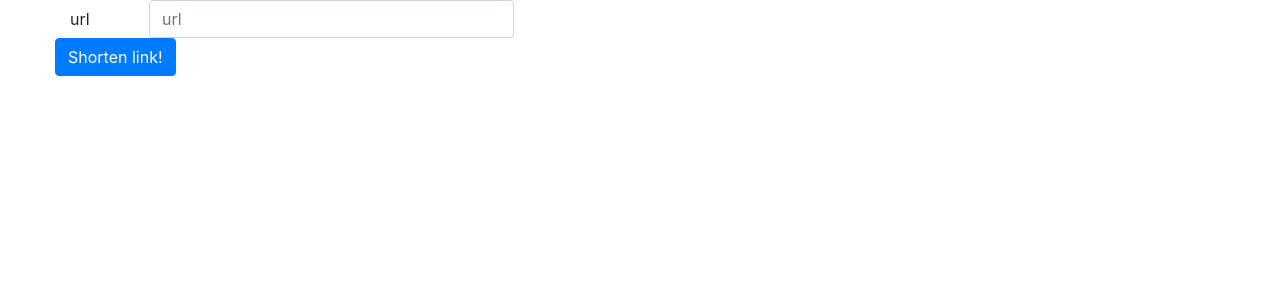
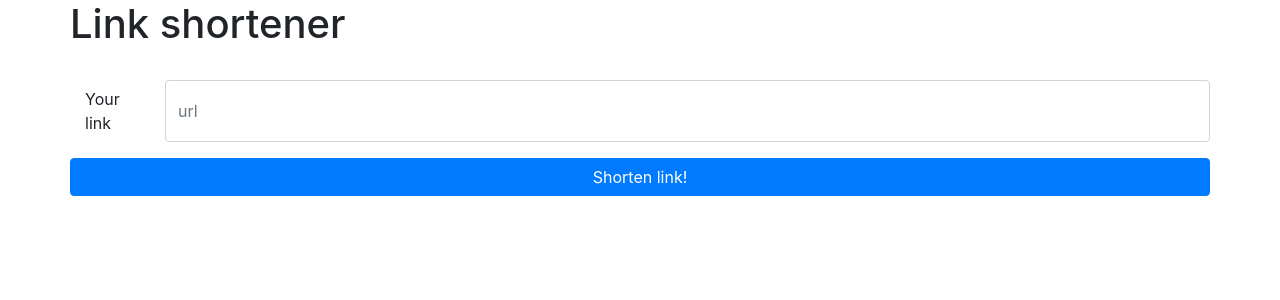
Before and after one commit to p0dalirius/python-link-shortener, a Flask app: page / in a window 1280 px wide. Shown: the top 300 px of the page. Run offline with Flask 3, Linux system fonts and the light colour scheme; some libraries are stand-ins or nearby versions.

Commit message:
Improved index.html

```diff
--- a/app.py
+++ b/app.py
@@ -5,6 +5,7 @@
 # Date created       : 3 Jun 2023
 
 
+import os
 import random
 from flask import Flask, render_template, request, redirect
 
@@ -12,12 +13,14 @@ from flask import Flask, render_template, request, redirect
 saved_links = {}
 
 
-def generate_link_id():
-    max_len = 10
+def generate_link_id(lenght=10):
+    """
+
+    :param lenght:
+    :return:
+    """
     alphabet = "abcdefghijklmnopqrstuvwxyzABCDEFGHIJKLMNOPQRSTUVWXYZ0123456789"
-    link_id = ""
-    for k in range(max_len):
-        link_id += random.choice(alphabet)
+    link_id = "".join([random.choice(alphabet) for k in range(lenght)])
     return link_id
 
 
@@ -31,18 +34,23 @@ app = Flask(
 
 @app.route('/<string:link_id>')
 def dereference_link(link_id):
-    return redirect(saved_links[link_id], code=302)
+    if link_id in saved_links.keys():
+        return redirect(saved_links[link_id], code=302)
+    else:
+        return redirect("/")
 
 
 @app.route('/', methods=["GET", "POST"])
 def generate_link():
-    print(request.args.keys())
     if "url" in request.args.keys():
-        linkid = generate_link_id()
-        saved_links[linkid] = request.args.get("url")
-        return render_template("index.html", linkid=linkid)
+        link_id = generate_link_id()
+        shorten_link = request.url_root + link_id
+
+        saved_links[link_id] = request.args.get("url")
+
+        return render_template("index.html", shorten_link=shorten_link)
     else:
-        return render_template("index.html", linkid=None)
+        return render_template("index.html", shorten_link=None)
 
 
 if __name__ == '__main__':
--- a/templates/index.html
+++ b/templates/index.html
@@ -6,34 +6,34 @@
     <meta name="description" content="">
     <meta name="author" content="">
     <link rel="icon" type="image/x-icon" href="/static/favicon.ico">
-
-    <title>Sticky Footer Template for Bootstrap</title>
-
-    <!-- Bootstrap core CSS -->
+    <title>Link shortener</title>
     <link href="/static/css/bootstrap.min.css" rel="stylesheet">
 </head>
 
 <body>
-    <!-- Begin page content -->
     <main role="main" class="container">
+        <div class="row">
+            <h1>Link shortener</h1>
+        </div>
+        <br>
+
         <form>
             <div class="form-group row">
+                <label for="url" class="col-sm-1 col-form-label">Your link</label>
+                <input type="text" class="form-control col-sm-11" id="url" name="url" placeholder="url">
+            </div>
             <div class="form-group row">
-                <label for="url" class="col-sm-2 col-form-label">url</label>
-                <div class="col-sm-10">
-                  <input type="text" class="form-control" id="url" name="url" placeholder="url">
+                <button type="submit" class="btn btn-primary col-sm-12">Shorten link!</button>
             </div>
-                <button type="submit" class="btn btn-primary">Shorten link!</button>
-              </div>
-          </div>
-          {% if linkid %}
-            <div class="alert alert-primary" role="alert">
-              <a href="http://127.0.0.1:5000/{{linkid}}">
-                <strong>http://127.0.0.1:5000/{{linkid}}</strong>
+        </form>
+
+        {% if shorten_link %}
+        <div class="alert alert-primary col-sm-12" role="alert">
+            <a href="{{ shorten_link }}">
+                <strong>{{ shorten_link }}</strong>
             </a>
         </div>
         {% endif %}
-        </form>
         </main>
     </body>
 </html>
```
Also changed, not shown: .github/FUNDING.yml (added), 2 other files. Lines whose indentation alone changed are shown as unchanged.
